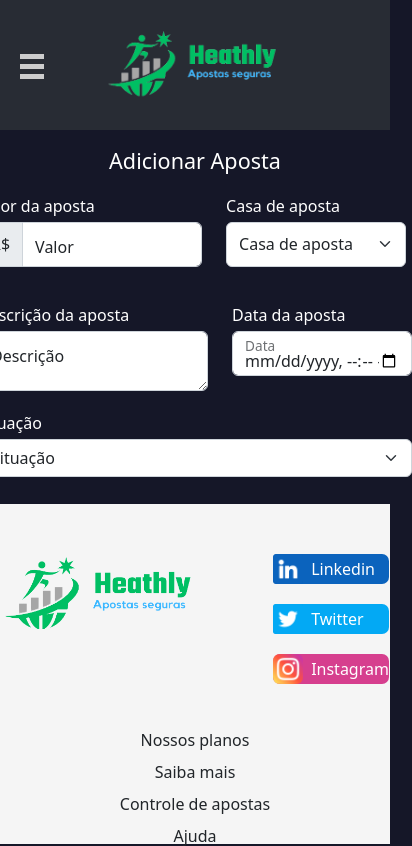
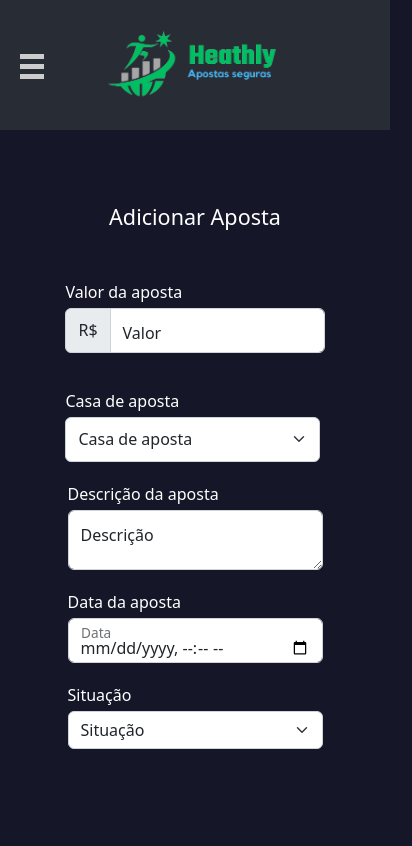
Before and after one commit to LuiDev1/h-bets-v1, a React (Create React App) app: page /minhas-apostas in a window 390 px wide. Shown: the top 846 px of the page, 412 px wide, since content can reach past the window. Built offline with nearby package versions, Linux system fonts and the light colour scheme.

Commit message:
Add files via upload

```diff
--- a/src/pages/my-bets/components/forms.js
+++ b/src/pages/my-bets/components/forms.js
@@ -17,16 +17,19 @@ const ValorAposta = () => {
                 <h3 className='text-white fs-4'>Adicionar Aposta</h3>
             </div>
 
-        <div className='d-flex gap-4'>
+            <div className='group-addBet d-flex gap-4'>
                 <ValorBet />
                 <Sportsbook />
             </div>
 
-        <div className='d-flex gap-4'>
+            <div className='group-addBet d-flex gap-4 flex-wrap'>
                 <DescriptionBet />
                 <Date />
             </div>
+
+            <div className='group-addBet'>
                 <Situation />
+            </div>
         </div>
     );
 };
--- a/src/pages/my-bets/components/forms/situation.js
+++ b/src/pages/my-bets/components/forms/situation.js
@@ -10,7 +10,7 @@ const Situation = () => {
         <div>
             <label for='situationBet' className='text-white mb-2'>Situação</label>
 
-            <select class="form-select" id='situationBet'>
+            <select class="form-select input_situationBet" id='situationBet'>
                 <option selected>Situação</option>
                 <option value="1">Ganho</option>
                 <option value="2">Pendente</option>
--- a/src/pages/my-bets/css/form.css
+++ b/src/pages/my-bets/css/form.css
@@ -1,12 +1,45 @@
 /* CONFIGURAÇÕES DO FORMULARIO DE ADIÇÃO DE APOSTA */
 .input_valorApostado,
 .input_Sportsbook,
-.input_dateBet{
+.input_dateBet {
     width: 180px !important;
     height: 45px !important;
 }
 
-.input_descriptionBet{
+.input_descriptionBet {
     height: 60px !important;
     width: 230px !important;
 }
+
+
+@media screen and (max-width: 540px) {
+    .input_Sportsbook,
+    .input_dateBet,
+    .input_situationBet,
+    .input_descriptionBet {
+        width: 255px !important;
+    }
+
+    .input_valorApostado{
+        width: 215px !important;
+    }
+
+    .container-minhasApostas{
+       width: 100%;
+    }
+
+    .container-forms{
+        display: flex;
+        justify-content: center;
+        align-items: center !important;
+        padding-top: 250px !important;
+    }
+
+    .group-addBet{
+        flex-direction: column;
+    }
+
+    .container-forms h3{
+        margin-bottom: 30px;
+    }
+}
--- a/src/pages/my-bets/css/style.css
+++ b/src/pages/my-bets/css/style.css
@@ -7,3 +7,8 @@
 .hot-table{
     height: auto;
 }
+
+.container-forms{
+    width: 100%;
+    padding: 30px;
+}
--- a/src/pages/my-bets/index.js
+++ b/src/pages/my-bets/index.js
@@ -15,7 +15,7 @@ import FormAposta from './components/forms';
 const MinhasApostas = () => {
   return (
     <section className='table-excel d-flex justify-content-center'>
-      <div>
+      <div className='container-minhasApostas'>
         <FormAposta />
       </div>
 
```
Lines whose indentation alone changed are shown as unchanged.
